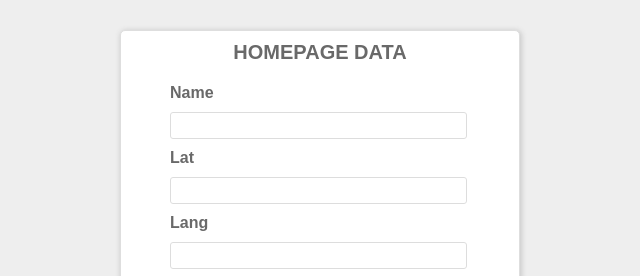
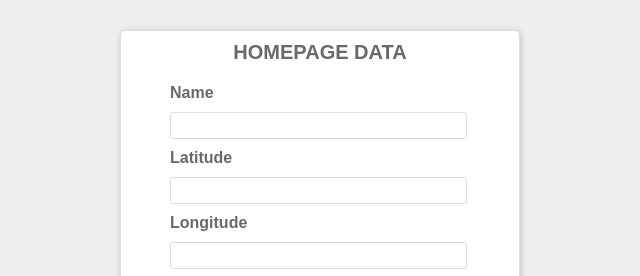
Before and after one commit to asadrabbi/asadrabbi.github.io, a plain HTML site: page syltourist.html in a window 1280 px wide. Shown: the top 276 px of the page, 320-960 px from the left. Drawn offline with Linux system fonts and the light colour scheme; no server answers.

Commit message:
Sylhet Tourism

```diff
--- a/syltourist.html
+++ b/syltourist.html
@@ -1,7 +1,7 @@
 <!DOCTYPE html>
 <html>
 <head>
-	<title>Hackthon</title>
+	<title>Sylhet Tourisim</title>
 	<script src="https://www.gstatic.com/firebasejs/4.1.5/firebase.js"></script>
 	<link rel="stylesheet" type="text/css" href="main.css">
 </head>
@@ -12,9 +12,9 @@
 	<form id="homePageData">
 		<label>Name</label><br/>
 		<input type="text" name="placeName" id="placeName"><br/>
-		<label>Lat</label><br/>
+		<label>Latitude</label><br/>
 		<input type="text" name="lat" id="lat"><br/>
-		<label>Lang</label><br/>
+		<label>Longitude</label><br/>
 		<input type="text" name="lang" id="lang"><br/>
 		<label>Description</label><br/>
 		<textarea id="description"></textarea><br/>
```
